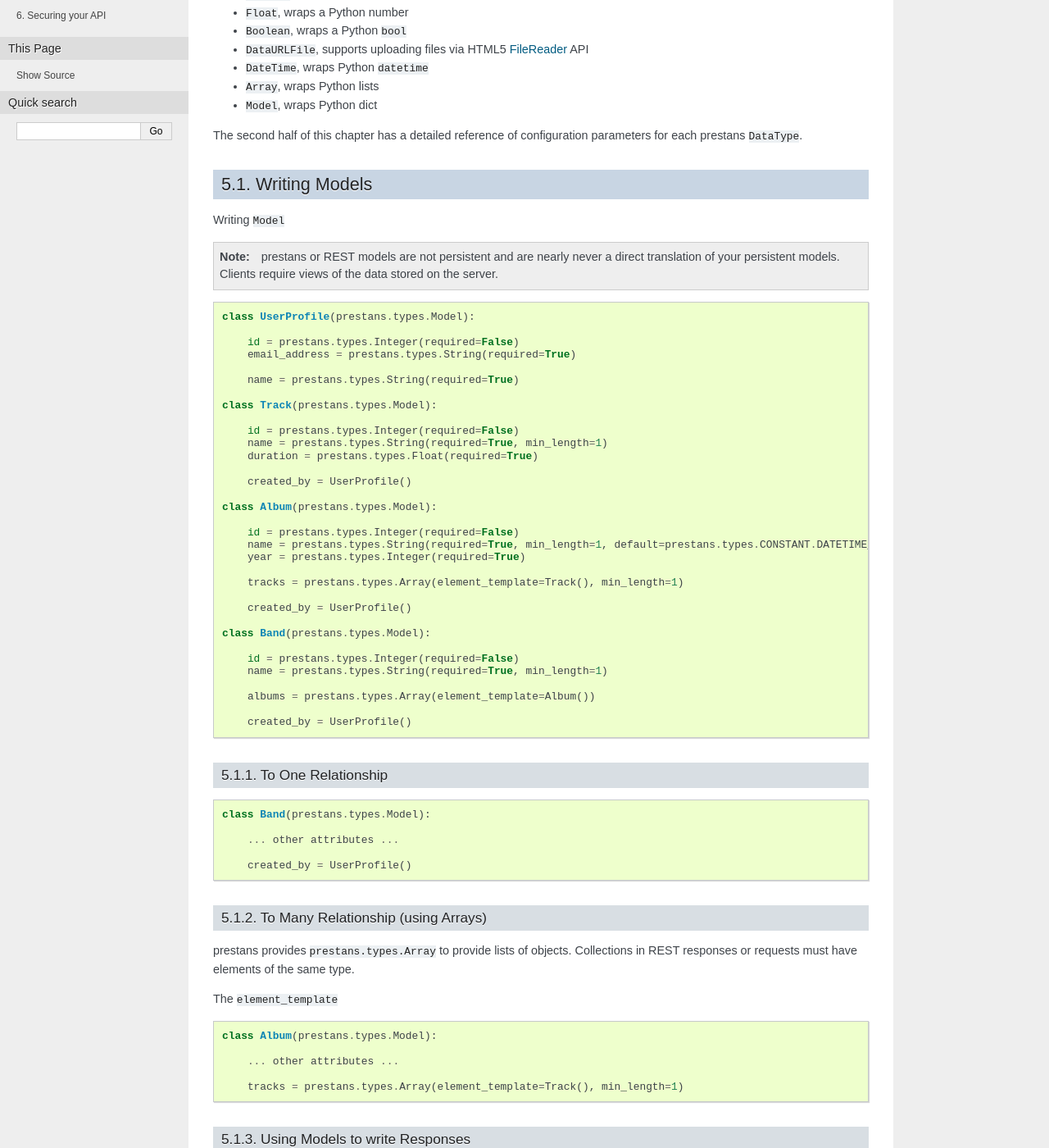
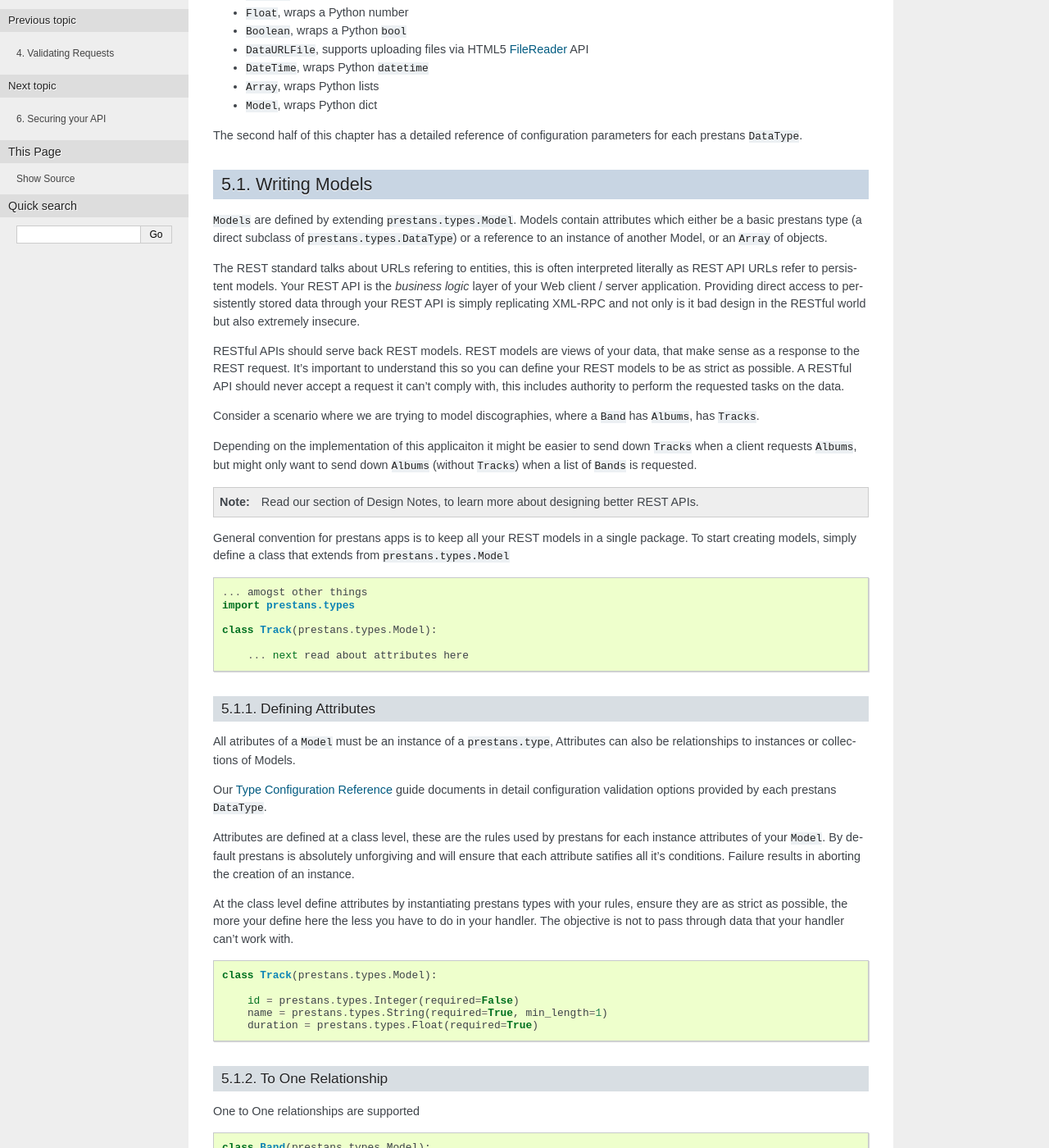
Before and after one commit to anomaly/prestans-docs, a Sphinx documentation site: the page built from source/models.rst, in a window 1280 px wide and 1400 px high, scrolled down 701 px. Shown: the whole window at 82% size. Built offline with Sphinx 7.4.7, drawn with Linux system fonts in a browser that asks for light colours; some of the changed text lies outside the part shown.

Commit message:
Wrote about attributes

```diff
--- a/source/index.rst
+++ b/source/index.rst
@@ -42,8 +42,8 @@
 
 We encourge the use of our mailing lists (run on Google Groups) as the primary method of getting help. You can also write the developers through contact information `our website <http://etk.com.au>`_.
 
-* `Discuss <http://groups.google.com/group/prestans-discuss>`_ general discussion, help, comments.
-* `Announcements <http://groups.google.com/group/prestans-announce>`_ security, release announcements.
+* `Discuss <http://groups.google.com/group/prestans-discuss>`_ general discussion, help, suggest a new feature.
+* `Announcements <http://groups.google.com/group/prestans-announce>`_ security / release announcements.
 
 Reporting Issues
 ^^^^^^^^^^^^^^^^
--- a/source/models.rst
+++ b/source/models.rst
@@ -34,9 +34,83 @@
 Writing Models
 ==============
 
-Writing ``Model``
+``Models`` are defined by extending ``prestans.types.Model``. Models contain attributes which either be a basic prestans type (a direct subclass of ``prestans.types.DataType``) or a reference to an instance of another Model, or an ``Array`` of objects.
 
-.. note:: prestans or REST models are not persistent and are nearly never a direct translation of your persistent models. Clients require views of the data stored on the server.
+The REST standard talks about URLs refering to entities, this is often interpreted literally as REST API URLs refer to persistent models. Your REST API is the *business logic* layer of your Web client / server application. Providing direct access to persistently stored data through your REST API is simply replicating XML-RPC and not only is it bad design in the RESTful world but also extremely insecure.
+
+RESTful APIs should serve back REST models. REST models are views of your data, that make sense as a response to the REST request. It's important to understand this so you can define your REST models to be as strict as possible. A RESTful API should never accept a request it can't comply with, this includes authority to perform the requested tasks on the data.
+
+Consider a scenario where we are trying to model discographies, where a ``Band`` has ``Albums``, has ``Tracks``.
+
+Depending on the implementation of this applicaiton it might be easier to send down ``Tracks`` when a client requests ``Albums``, but might only want to send down ``Albums`` (without ``Tracks``) when a list of ``Bands`` is requested.
+
+.. note:: Read our section of Design Notes, to learn more about designing better REST APIs.
+
+General convention for prestans apps is to keep all your REST models in a single package. To start creating models, simply define a class that extends from ``prestans.types.Model``
+
+.. code-block:: python
+
+    ... amogst other things
+    import prestans.types
+
+    class Track(prestans.types.Model):
+
+        ... next read about attributes here
+
+
+Defining Attributes
+-------------------
+
+All atributes of a ``Model`` must be an instance of a ``prestans.type``, Attributes can also be relationships to instances or collections of Models.
+
+Our :ref:`type-config-reference` guide documents in detail configuration validation options provided by each prestans ``DataType``.
+
+Attributes are defined at a class level, these are the rules used by prestans for each instance attributes of your ``Model``. By default prestans is absolutely unforgiving and will ensure that each attribute satifies all it's conditions. Failure results in aborting the creation of an instance.
+
+At the class level define attributes by instantiating prestans types with your rules, ensure they are as strict as possible, the more your define here the less you have to do in your handler. The objective is not to pass through data that your handler can't work with.
+
+.. code-block:: python
+
+    class Track(prestans.types.Model):
+
+        id = prestans.types.Integer(required=False)
+        name = prestans.types.String(required=True, min_length=1)
+        duration = prestans.types.Float(required=True)
+
+
+To One Relationship
+-------------------
+
+One to One relationships are supported
+
+.. code-block:: python
+
+    class Band(prestans.types.Model):
+
+        ... other attributes ...
+
+        created_by = UserProfile()
+
+
+To Many Relationship (using Arrays)
+-----------------------------------
+
+prestans provides ``prestans.types.Array`` to provide lists of objects. Collections in REST responses or requests must have elements of the same type.
+
+The ``element_template``
+
+.. code-block:: python
+
+    class Album(prestans.types.Model):
+
+        ... other attributes ...
+
+        tracks = prestans.types.Array(element_template=Track(), min_length=1)
+
+
+Self References
+---------------
+
 
 .. code-block:: python
 
@@ -74,38 +148,21 @@
 
         created_by = UserProfile()
 
-To One Relationship
--------------------
 
-.. code-block:: python
+Special Types
+-------------
 
-    class Band(prestans.types.Model):
-
-        ... other attributes ...
-
-        created_by = UserProfile()
+Date Time
+=========
 
 
-To Many Relationship (using Arrays)
------------------------------------
-
-prestans provides ``prestans.types.Array`` to provide lists of objects. Collections in REST responses or requests must have elements of the same type.
-
-The ``element_template``
-
-.. code-block:: python
-
-    class Album(prestans.types.Model):
-
-        ... other attributes ...
-
-        tracks = prestans.types.Array(element_template=Track(), min_length=1)
-
+DataURLFile
+===========
 
 Using Models to write Responses
 -------------------------------
 
-prestans
+
 
 Using Data Adapters to build Responses
 ======================================
@@ -115,6 +172,8 @@
 
 Adapting Models
 ---------------
+
+.. _type-config-reference:
 
 Type Configuration Reference
 ============================
```
